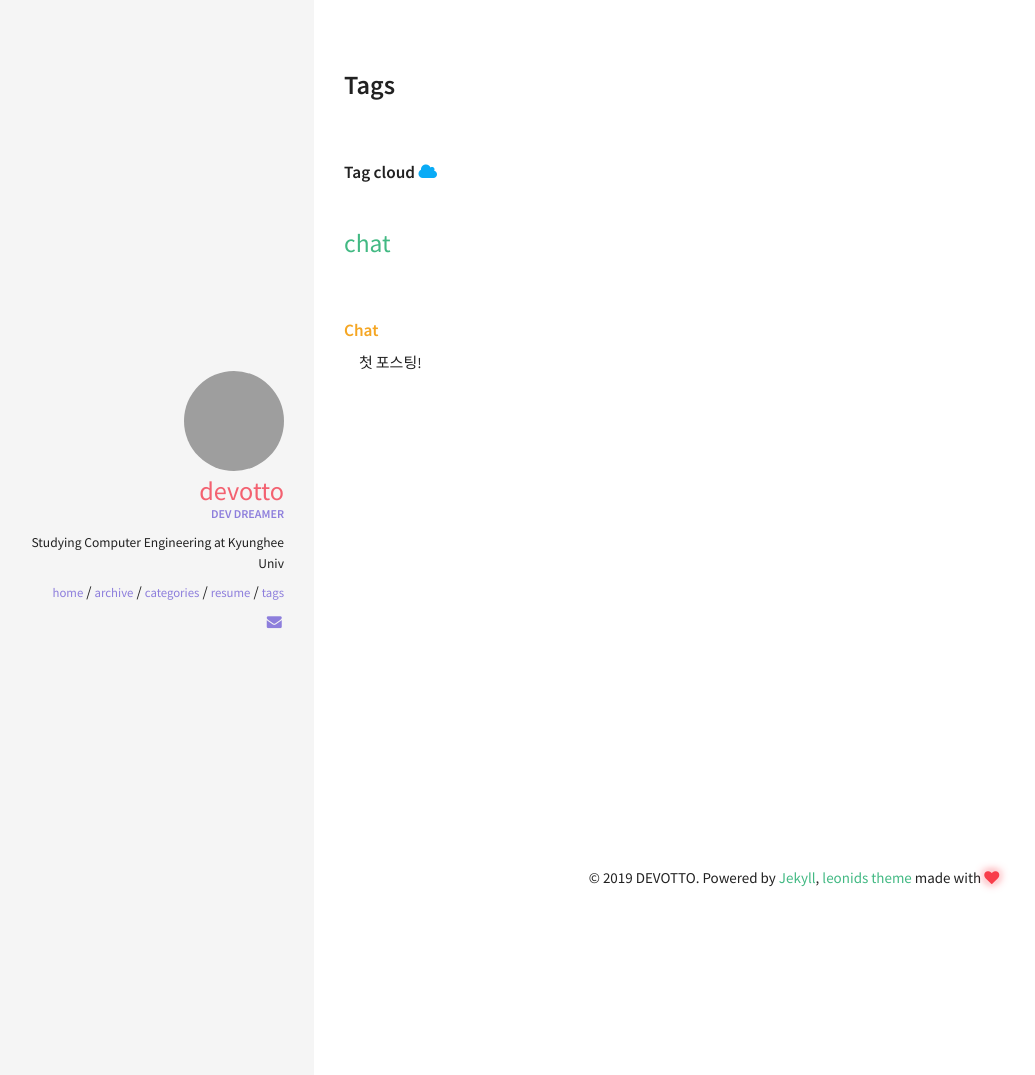
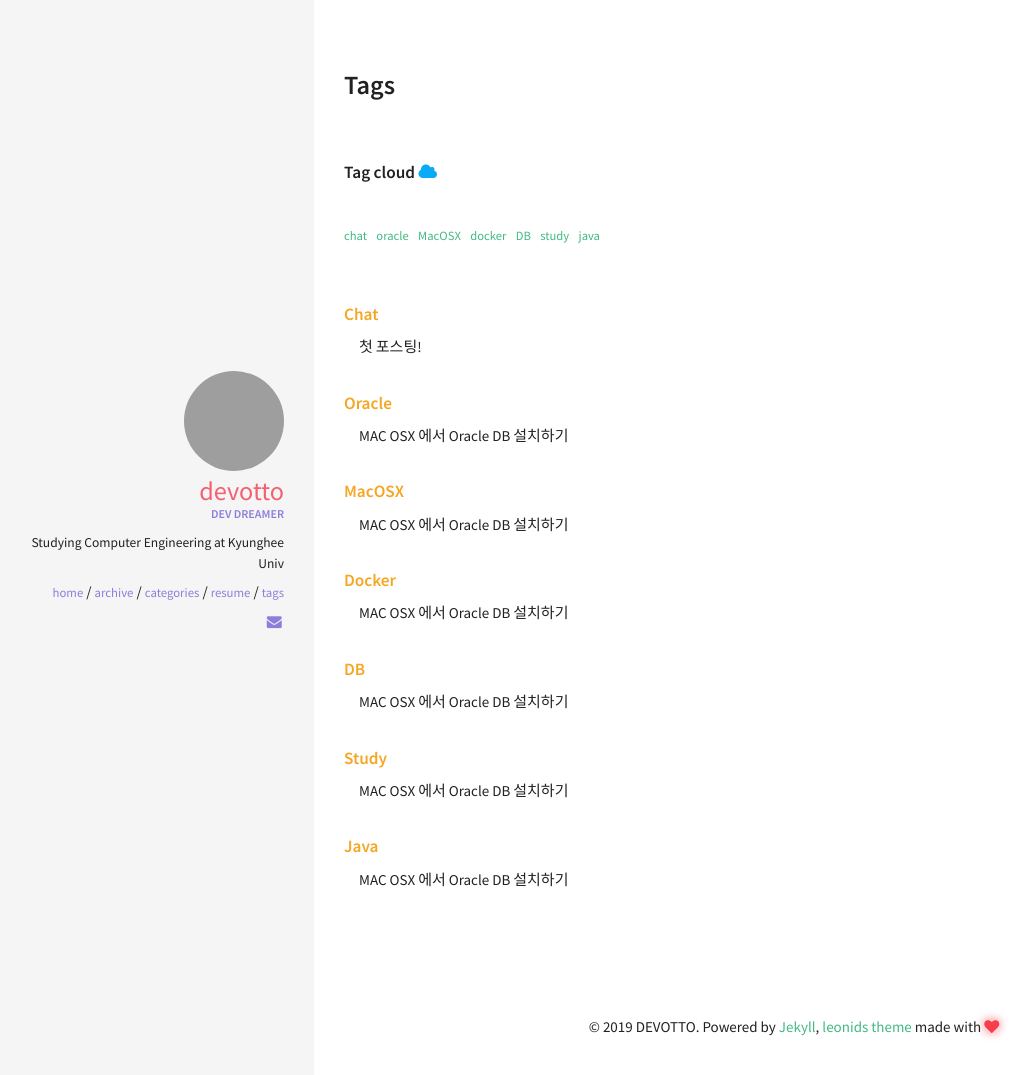
Before and after one commit to devOTTO/devotto.github.io, a Jekyll site: the page built from tags.html, in a window 1280 px wide. Shown: the top 1075 px of the page, without its empty margins (6-1041 px from the left). Built offline with Jekyll 4.4.1, drawn with Linux system fonts in a browser that asks for light colours; some of the changed lines change nothing that is shown.

Commit message:
new post of macos oracle db

```diff
--- a/_config.yml
+++ b/_config.yml
@@ -68,4 +68,4 @@ owner:
   500px: #username
   codepen: #username
   reddit: #username
-  telegram: #username
+  telegram: #usernameg
--- /dev/null
+++ b/_posts/2019-03-11-macosx-docker-oracle.md
@@ -0,0 +1,116 @@
+---
+title: MAC OSX 에서 Oracle DB 설치하기
+tags:
+- oracle
+- MacOSX
+- docker
+- DB
+- study
+- java
+comments: true
+---
+
+# MAC OSX 에서 Oracle DB 설치하기
+
+#blog/post #oracle #MacOSX #docker
+기존 Windows 환경에서도 mysql 만 사용해 봤어서, Java 공부를 하는 김에 Oracle DB를 사용해 봐야겠다고 결심했다.
+
+그런데 Mac 에서는 Docker를 사용해야 Oracle DB 를 사용할 수 있다는 사실을 알게 되었다. 구글링의 결과, Docker를 사용해 DB 를 설치하는 것은 간다해 보였는데…
+
+## Docker 설치
+[Doker-mac](https://hub.docker.com/editions/community/docker-ce-desktop-mac) Login 후 다운로드
+
+설치 순서에 따라 설치 한 후 Docker Desktop is running 이 뜨면 완료!
+<p style="text-align: center;">
+<img src="https://user-images.githubusercontent.com/42940194/54100433-b0993f00-4401-11e9-903b-4bf0af7493f2.png" width="200" >
+</p>
+
+## Oracle DB
+- 맥 터미널에서 가장 유명하다는 이미지를 pull 시도
+`pull wnameless/oracle-xe-11g`
+
+자꾸 이런 에러가 발생했다.
+`Error response from daemon: pull access denied for wnameless/oracle-xe-11g, repository does not exist or may require ‘docker login`
+
+**이에 대한 해결 방안**
+1. docker login 후 다시 시도 -> 실패
+2. [Docker Hub](https://hub.docker.com/search?q=oracle&type=image) 에 oracle 검색 후 다운로드 수 많은 이미지를 pull -> **성공!**
+
+![image](https://user-images.githubusercontent.com/42940194/54100452-cc9ce080-4401-11e9-96d9-8744d5318787.png)
+
+![image](https://user-images.githubusercontent.com/42940194/54100467-dde5ed00-4401-11e9-8efd-40cfc436bb6d.png)
+
+- [deepdiver/docker-oracle-xe-llg](https://hub.docker.com/r/deepdiver/docker-oracle-xe-11g)
+
+* 터미널에서 다시 pull
+`docker pull deepdiver/docker-oracle-xe-11g`
+
+* 컨테이너 실행 : 나는 -v 옵션을 주어 재사용을 하도록 할 것이다
+`docker run -d -p 49160:22 -p 49161:1521 -v ~/Users/my/oracle/data:/u01/app/oracle deepdiver/docker-oracle-xe-11g`
+
+- ~v 옵션 주다가 에러 너무 꼬여서.. 우선은 그냥 이렇게 실행 했다.
+`docker run --name oracle11g -d -p 49160:22 -p 49161:1521 deepdiver/docker-oracle-xe-11g`
+
+- 도커 컨테이너의 1521 포트를 로컬 호스트 49161 포트로 포트 포워딩 했다는 뜻
+
+## Oracle SQL Developer 설치
+[Oracle SQL Developer Downloads](https://www.oracle.com/technetwork/developer-tools/sql-developer/downloads/index.html)
+
+다운 받고 압축을 푸니까 이렇게 생겼다.
+![image](https://user-images.githubusercontent.com/42940194/54100478-ee966300-4401-11e9-8dea-83a6f8986026.png)
+
+
+첫 실행 화면
+![image](https://user-images.githubusercontent.com/42940194/54100494-f950f800-4401-11e9-8ef4-0ed25710ce23.png)
+
+
+왼쪽 초록색 화살표를 눌러준다.
+![image](https://user-images.githubusercontent.com/42940194/54100504-0837aa80-4402-11e9-8418-e30c10973866.png)
+
+* **Connection Name** : 나는 내 계정 이름 (아무거나 해도 된다 함)
+* **Username** : system
+* **Password** : oracle
+* **Port** : 49161
+
+Test 하니까 Failure.. -> 도커 컨테이너를 ~v 옵션 없이 새로 팠다.
+![image](https://user-images.githubusercontent.com/42940194/54100525-21d8f200-4402-11e9-9246-fffb5e3aede8.png)
+
+성공!
+![image](https://user-images.githubusercontent.com/42940194/54100526-256c7900-4402-11e9-8ba8-c43a2960ceb0.png)
+
+
+### 알게된 Docker 참고 명령어들
+- 참고 링크 블로그에서 많이 참조했다.
+
+`docker logs -f oracle11g` : 컨테이너 log 출력 상황 확인
+
+`lsof -PiTCP -sTCP:LISTEN` : 포트 확인
+
+`docker port oracle11g` : oracle11g 컨테이너 포트 확인
+
+`docker exec -i -t oracle11g sqlplus` : -it옵션은 콘솔에 결과 출력. sqlplus 실행
+
+`docker ps` : 컨테이너상태 확인<br>
+`docker ps -a` : 정지된 컨테이너 까지 확인<br>
+
+`docker stats oracle11g` : 컨테이너 상태 확인<br>
+CONTAINER : 컨테이너명<br>
+CPU % : CPU 사용률<br>
+MEM USAGE/LIMIT : 메모리 사용량, 컨테이너에서 사용할 수 있는 메모리 제한<br>
+MEM % : 메모리 사용률<br>
+NET I/O : 네트워크 I/O<br>
+
+`docker stop oracle11g` : 컨테이너 중지<br>
+`docker restart oracle11g` : 컨테이너 재시작<br>
+`docker pause oracle11g` : 컨테이너 일시 정지<br>
+`docker unpause oracle11g` : 컨테이너 일시 정지 재시작<br>
+
+`docker rm -f oracle11g` : 도커 이미지 삭제(-f 옵션은 실행 중 일때)
+
+`docker images` : 도커 이미지 리스트 출력
+
+
+**참고링크**
+> [맥(Mac)에서 오라클 11g 설치 - 도커 환경 구축하기](https://lhoris.tistory.com/18)<br>
+> [Docker를 이용하여 Mac OSX에서 Oracle 사용하기 – 이승연 – Medium](https://medium.com/@adie0423/docker%EB%A1%9C-mac-osx%EC%97%90%EC%84%9C-oracle-%EC%82%AC%EC%9A%A9%ED%95%98%EA%B8%B0-13d49ab53a50)<br>
+> [맥(osx)에서 oracle DB 사용하기 (docker설치)](http://vrpano.kr/bbs/board.php?bo_table=Mac&wr_id=13)
```
